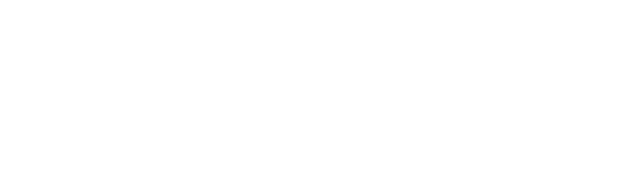
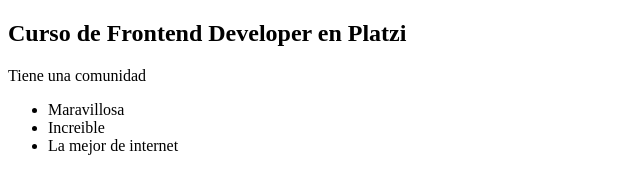
Before and after one commit to psabala/frontendDeveloperCourse, a plain HTML site: page index.html in a window 1280 px wide. Shown: the whole page, without its empty margins (0-640 px from the left). Drawn offline with Linux system fonts and the light colour scheme.

Commit message:
Primeras lineas en html

```diff
--- a/index.html
+++ b/index.html
@@ -7,6 +7,15 @@
     <title>Document</title>
 </head>
 <body>
+    <section>
+        <h1>Curso de Frontend Developer en Platzi</h1>
+        <p>Tiene una comunidad</p>
+        <ul>
+            <li>Maravillosa</li>
+            <li>Increible</li>
+            <li>La mejor de internet</li>
 
+        </ul>
+    </section>
 </body>
 </html>
```
